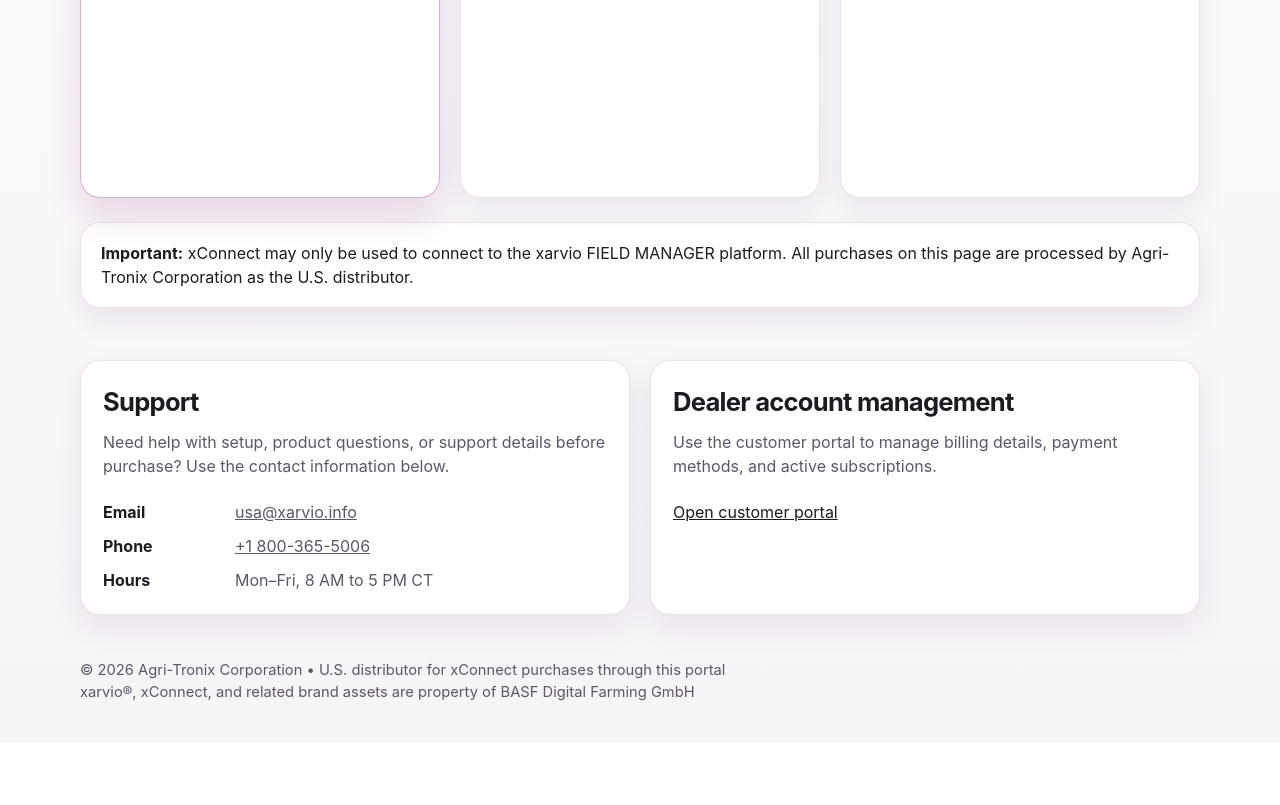
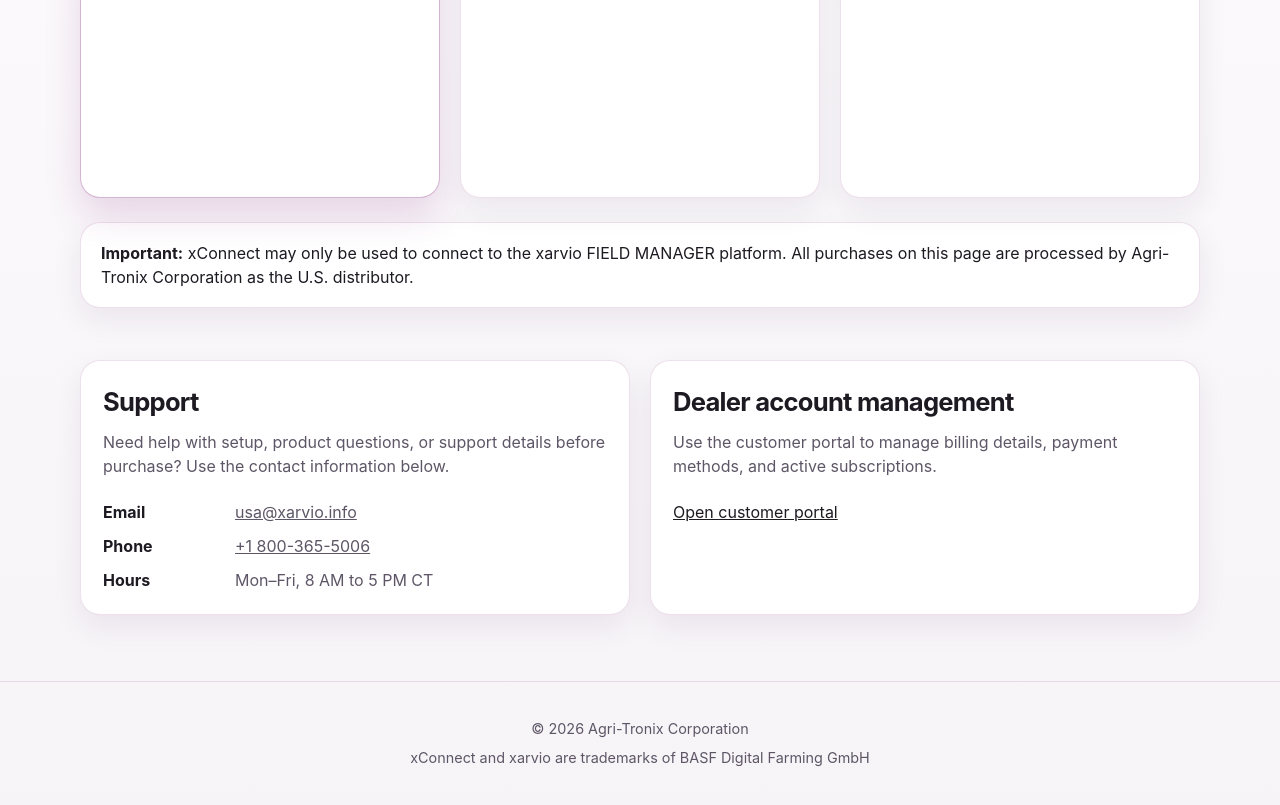
Before and after one commit to ATC-Industries/BASF_ProofOfConcept, a plain HTML site: page index.html in a window 1280 px wide. Shown: the part 990-1795 px from the top of the page. Before the commit the page ends 1733 px from the top, so only its background shows below. Drawn offline with Linux system fonts and the light colour scheme.

Commit message:
Revise footer padding, margin, and text content
Updated footer styles and content for better layout and clarity.

```diff
--- a/index.html
+++ b/index.html
@@ -320,9 +320,22 @@
       }
 
       footer {
-        padding: 18px 0 40px;
+        padding: 36px 0 48px;
+        margin-top: 40px;
+        border-top: 1px solid var(--line);
         color: var(--muted);
-        font-size: 0.92rem;
+        font-size: 0.9rem;
+        text-align: center;
+      }
+
+      .footer-inner {
+        display: flex;
+        flex-direction: column;
+        gap: 8px;
+        align-items: center;
+        justify-content: center;
+        max-width: 700px;
+        margin: 0 auto;
       }
 
       @media (max-width: 980px) {
@@ -511,10 +524,10 @@
     <footer>
       <div class="container footer-inner">
         <div>
-          © <span id="year"></span> Agri-Tronix Corporation • U.S. distributor for xConnect purchases through this portal
+          © <span id="year"></span> Agri-Tronix Corporation
         </div>
         <div>
-          xarvio®, xConnect, and related brand assets are property of BASF Digital Farming GmbH
+          xConnect and xarvio are trademarks of BASF Digital Farming GmbH
         </div>
       </div>
     </footer>
```
